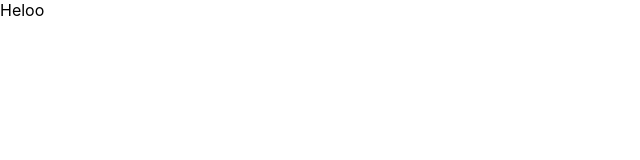
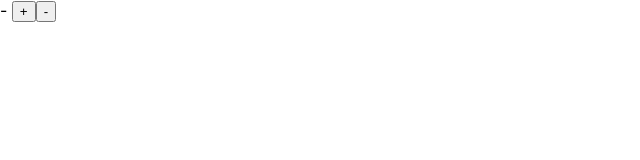
Before and after one commit to MahmoudAlHaj4/Recursive-React-Counter, a React (Create React App) app in the folder reactcounter/: page /reactcounter in a window 1280 px wide. Shown: the top 160 px of the page, without its empty margins (0-640 px from the left). Built offline with nearby package versions, Linux system fonts and the light colour scheme.

Commit message:
add buttons and usestate

```diff
--- a/reactcounter/src/pages/react-counter.jsx
+++ b/reactcounter/src/pages/react-counter.jsx
@@ -2,8 +2,12 @@ import React from "react";
 import { useState} from "react";
 
 const AddBtn = ()=>{
+    const [nested,setnested] = useState()
     return (
-        <div>Heloo</div>
+        <div>
+            - <button>+</button>
+                <button>-</button>
+        </div>
 
     )
 }
```
